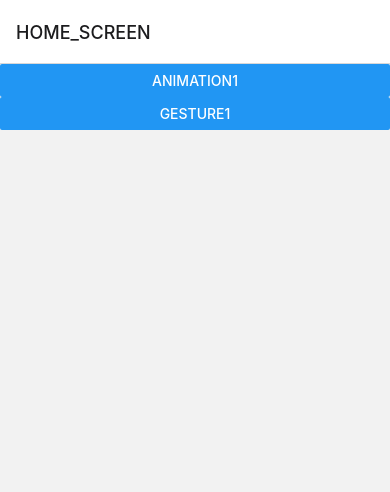
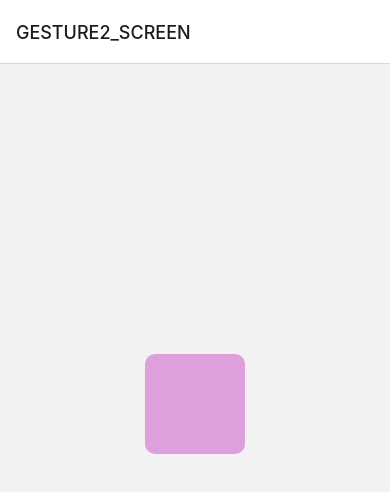
Before and after one commit to marcinkornek/reanimated-test2, a React Native app: screen / in a window 390 px wide. Shown: the top 492 px of the page. Built offline with nearby package versions, Linux system fonts and the light colour scheme.

Commit message:
Add more advanced example with gesture handler

```diff
--- a/constants/screenNames.ts
+++ b/constants/screenNames.ts
@@ -2,4 +2,5 @@ export enum SCREEN_NAMES {
   HOME_SCREEN = 'HOME_SCREEN',
   ANIMATION1_SCREEN = 'ANIMATION1_SCREEN',
   GESTURE1_SCREEN = 'GESTURE1_SCREEN',
+  GESTURE2_SCREEN = 'GESTURE2_SCREEN',
 }
--- a/src/App.tsx
+++ b/src/App.tsx
@@ -7,6 +7,7 @@ import {RootStackParamList} from '../types/navigation';
 import {SCREEN_NAMES} from '../constants/screenNames';
 import {Gesture1Screen} from './screens/Gesture1Screen';
 import {GestureHandlerRootView} from 'react-native-gesture-handler';
+import {Gesture2Screen} from './screens/Gesture2Screen';
 
 const Stack = createNativeStackNavigator<RootStackParamList>();
 
@@ -15,6 +16,10 @@ export default function App() {
     <GestureHandlerRootView style={{flex: 1}}>
       <NavigationContainer>
         <Stack.Navigator>
+          <Stack.Screen
+            name={SCREEN_NAMES.GESTURE2_SCREEN}
+            component={Gesture2Screen}
+          />
           <Stack.Screen
             name={SCREEN_NAMES.HOME_SCREEN}
             component={HomeScreen}
--- a/src/screens/Gesture1Screen.tsx
+++ b/src/screens/Gesture1Screen.tsx
@@ -1,11 +1,9 @@
 import React from 'react';
-import {Alert, Button, StyleSheet, Text, View} from 'react-native';
+import {Alert, StyleSheet, Text, View} from 'react-native';
 import { LongPressGestureHandler, State } from 'react-native-gesture-handler';
 
 export const Gesture1Screen = () => {
   const _handleStateChange = ({ nativeEvent }) => {
-    console.log('nativeEvent.state', nativeEvent.state)
-
     if (nativeEvent.state === State.ACTIVE) {
       Alert.alert('Longpress');
     }
--- /dev/null
+++ b/src/screens/Gesture2Screen.tsx
@@ -0,0 +1,76 @@
+import React from 'react';
+import {Dimensions, StyleSheet, View} from 'react-native';
+import {Gesture, GestureDetector} from 'react-native-gesture-handler';
+import Animated, {
+  useAnimatedStyle,
+  useSharedValue,
+} from 'react-native-reanimated';
+
+const ITEM_WIDTH = 100;
+const ITEM_HEIGHT = 100;
+
+export const Gesture2Screen = () => {
+  const {width, height} = Dimensions.get('window');
+  const [windowHeight, setWindowHeight] = React.useState(0);
+  const positionX = useSharedValue((width - ITEM_WIDTH) / 2);
+  const positionY = useSharedValue((height - ITEM_HEIGHT) / 2);
+  const offsetX = useSharedValue(0);
+  const offsetY = useSharedValue(0);
+
+  const onLayout = (e: any) => {
+    setWindowHeight(e.nativeEvent.layout.height);
+    positionY.value = e.nativeEvent.layout.height / 2 - ITEM_HEIGHT;
+  };
+
+  const panGesture = Gesture.Pan()
+    .onStart(e => {
+      offsetX.value = positionX.value;
+      offsetY.value = positionY.value;
+    })
+    .onUpdate(e => {
+      positionX.value = e.translationX + offsetX.value;
+      positionY.value = e.translationY + offsetY.value;
+    })
+    .onEnd(e => {
+      if (positionX.value < 0) {
+        positionX.value = 0;
+        offsetX.value = 0;
+      }
+      if (positionX.value > width - ITEM_WIDTH) {
+        positionX.value = width - ITEM_WIDTH;
+        offsetX.value = 0;
+      }
+      if (positionY.value < 0) {
+        positionY.value = 0;
+        offsetY.value = 0;
+      }
+      if (positionY.value > windowHeight - ITEM_HEIGHT) {
+        positionY.value = windowHeight - ITEM_HEIGHT;
+        offsetY.value = 0;
+      }
+    });
+
+  const animatedStyle = useAnimatedStyle(() => ({
+    transform: [{translateX: positionX.value}, {translateY: positionY.value}],
+  }));
+
+  return (
+    <View style={styles.container} onLayout={onLayout}>
+      <GestureDetector gesture={panGesture}>
+        <Animated.View style={[styles.box, animatedStyle]} />
+      </GestureDetector>
+    </View>
+  );
+};
+
+const styles = StyleSheet.create({
+  container: {
+    flex: 1,
+  },
+  box: {
+    width: ITEM_WIDTH,
+    height: ITEM_HEIGHT,
+    backgroundColor: 'plum',
+    borderRadius: 10,
+  },
+});
--- a/src/screens/HomeScreen.tsx
+++ b/src/screens/HomeScreen.tsx
@@ -17,6 +17,10 @@ export const HomeScreen = () => {
         onPress={() => navigation.navigate(SCREEN_NAMES.GESTURE1_SCREEN)}
         title="Gesture1"
       />
+      <Button
+        onPress={() => navigation.navigate(SCREEN_NAMES.GESTURE2_SCREEN)}
+        title="Gesture2"
+      />
     </View>
   );
 };
--- a/types/navigation.ts
+++ b/types/navigation.ts
@@ -5,6 +5,7 @@ export type RootStackParamList = {
   [SCREEN_NAMES.HOME_SCREEN]: undefined;
   [SCREEN_NAMES.ANIMATION1_SCREEN]: undefined;
   [SCREEN_NAMES.GESTURE1_SCREEN]: undefined;
+  [SCREEN_NAMES.GESTURE2_SCREEN]: undefined;
 };
 
 export type HomeScreenNavigationProps = NativeStackNavigationProp<
```
